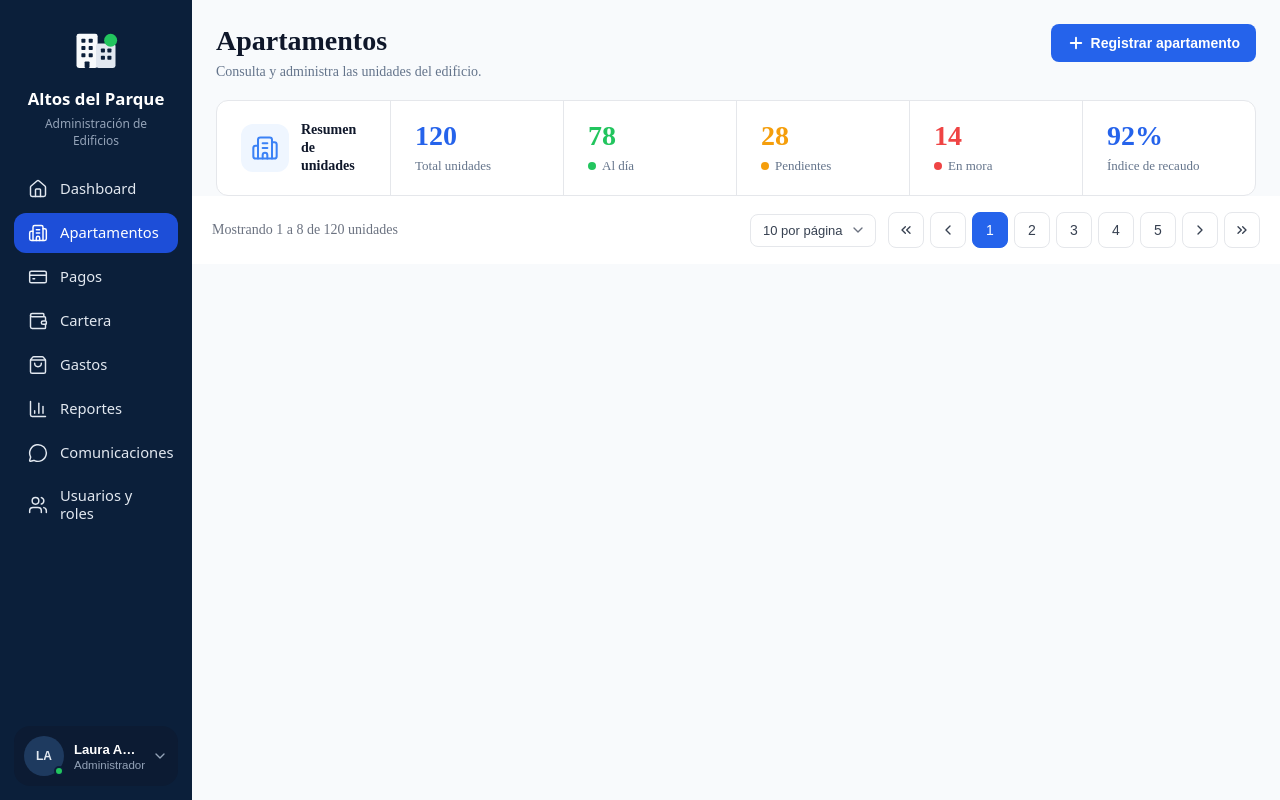
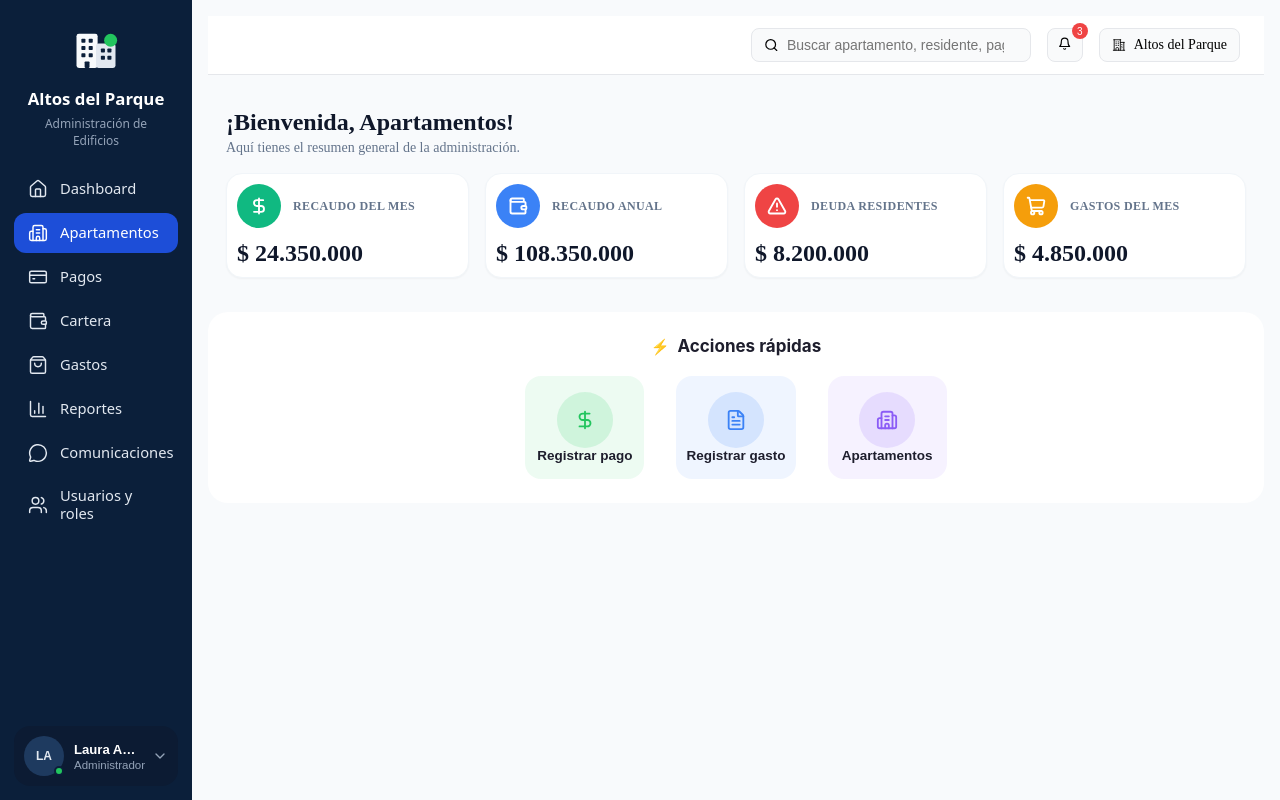
Before and after one commit to StartupName/admin-software, a React (Vite) app: page /apartments in a window 1280 px wide. Built offline with nearby package versions, Linux system fonts and the light colour scheme.

Commit message:
feat(apartments): reuse nav, cards and quick actions with json data

```diff
--- a/src/modules/apartments/Apartments.css
+++ b/src/modules/apartments/Apartments.css
@@ -1 +1,9 @@
-/*Write your code here*/
+.apartments {
+  display: flex;
+  flex-direction: column;
+  gap: 16px;
+  padding: 16px;
+  background: #f8fafc;
+  min-height: 100vh;
+  box-sizing: border-box;
+}
--- a/src/modules/apartments/Apartments.jsx
+++ b/src/modules/apartments/Apartments.jsx
@@ -1,13 +1,29 @@
 import './Apartments.css';
-import NavigationComponent from './components/NavigationComponent/NavigationComponent';
-import SummaryComponent from './components/SummaryComponent/SummaryComponent';
+
+import TopNavigationComponent from '../dashboard/components/topNavigationComponent/topNavigationComponent';
+import InformationCardsComponent from '../dashboard/components/InformationCardsComponent/InformationCardsComponent';
+import QuickActionsComponent from '../dashboard/components/QuickActionsComponent/QuickActionsComponent';
+
+import navData from './components/TopNavigation/example_data.json';
+import cardsData from './components/InformationCards/example_data.json';
+import quickActionsData from './components/QuickActions/example_data.json';
 
 function Apartments() {
   return (
-    <>
-      <SummaryComponent values={[120, 78, 28, 14, 92]} />
-      <NavigationComponent />
-    </>
+    <div className="apartments">
+      <TopNavigationComponent
+        organizationName={navData.organizationName}
+        notificationCount={navData.notificationCount}
+      />
+
+      <InformationCardsComponent
+        cardsData={cardsData}
+        adminName="Apartamentos"
+        showDatePicker={false}
+      />
+
+      <QuickActionsComponent actions={quickActionsData} />
+    </div>
   );
 }
 
--- /dev/null
+++ b/src/modules/apartments/components/InformationCards/example_data.json
@@ -0,0 +1,30 @@
+[
+  {
+    "id": "monthly-collection",
+    "title": "Recaudo del mes",
+    "value": "$ 24.350.000",
+    "circleColor": "#10B981",
+    "icon": "DollarSign"
+  },
+  {
+    "id": "annual-collection",
+    "title": "Recaudo anual",
+    "value": "$ 108.350.000",
+    "circleColor": "#3B82F6",
+    "icon": "Wallet"
+  },
+  {
+    "id": "resident-debt",
+    "title": "Deuda residentes",
+    "value": "$ 8.200.000",
+    "circleColor": "#EF4444",
+    "icon": "AlertTriangle"
+  },
+  {
+    "id": "monthly-expenses",
+    "title": "Gastos del mes",
+    "value": "$ 4.850.000",
+    "circleColor": "#F59E0B",
+    "icon": "ShoppingCart"
+  }
+]
--- /dev/null
+++ b/src/modules/apartments/components/QuickActions/example_data.json
@@ -0,0 +1,20 @@
+[
+  {
+    "id": 1,
+    "title": "Registrar pago",
+    "icon": "DollarSign",
+    "color": "#22C55E"
+  },
+  {
+    "id": 2,
+    "title": "Registrar gasto",
+    "icon": "FileText",
+    "color": "#3B82F6"
+  },
+  {
+    "id": 3,
+    "title": "Apartamentos",
+    "icon": "Building2",
+    "color": "#8B5CF6"
+  }
+]
--- /dev/null
+++ b/src/modules/apartments/components/TopNavigation/example_data.json
@@ -0,0 +1,5 @@
+{
+  "organizationName": "Altos del Parque",
+  "notificationCount": 3,
+  "searchPlaceholder": "Buscar apartamento, residente, pago..."
+}
--- a/src/modules/dashboard/components/InformationCardsComponent/InformationCardsComponent.jsx
+++ b/src/modules/dashboard/components/InformationCardsComponent/InformationCardsComponent.jsx
@@ -95,13 +95,19 @@ function MultiDatePicker({ availableDates, selectedDate, onChange }) {
 /* ------------------------------------------------------------------ */
 /*  AdminSummary: ensambla todo, adminName llega por prop              */
 /* ------------------------------------------------------------------ */
-function AdminSummary({ adminName, showDatePicker = true }) {
+// Reuse: icon map allows JSON test data (icon as string) to resolve to component
+// without requiring the component to be redesigned for server data
+const iconMap = { DollarSign, Wallet, AlertTriangle, ShoppingCart, BarChart3 }
+
+function AdminSummary({ adminName, showDatePicker = true, cardsData: cardsDataProp }) {
   // Datos de prueba para el selector de fechas (por ahora, un array estático)
   const testDates = ["Junio 2024", "Julio 2024", "Agosto 2024", "Septiembre 2024"];
   const [selectedDate, setSelectedDate] = useState("Agosto 2024");
 
-  // Datos de prueba para las tarjetas — en un caso real vendrían de una API
-  const cardsData = [
+  // Reuse: if cardsData is passed via props (e.g., from apartments/example_data.json),
+  // use that data and map icon strings to components; otherwise fallback to
+  // dashboard's default hardcoded data to preserve existing behavior
+  const defaultCardsData = [
     {
       id: "recaudo",
       icon: DollarSign,
@@ -137,7 +143,13 @@ function AdminSummary({ adminName, showDatePicker = true }) {
       value: "$ 6.110.000",
       circleColor: "#8B5CF6",
     },
-  ];
+  ]
+
+  const rawCardsData = cardsDataProp || defaultCardsData
+  const cardsData = rawCardsData.map((card) => ({
+    ...card,
+    icon: typeof card.icon === "string" ? iconMap[card.icon] || DollarSign : card.icon,
+  }))
 
   return (
     <div className="dashboard">
@@ -175,8 +187,11 @@ function AdminSummary({ adminName, showDatePicker = true }) {
   );
 }
 
- function InformationCardsComponent({ adminName, showDatePicker = true }) {
-  return <AdminSummary adminName={adminName} showDatePicker={showDatePicker} />;
+ // Reuse: InformationCardsComponent now forwards optional cardsData prop so that
+ // other modules (e.g., apartments) can reuse the same component with JSON test
+ // data without modifying its internal implementation
+ function InformationCardsComponent({ adminName, showDatePicker = true, cardsData }) {
+  return <AdminSummary adminName={adminName} showDatePicker={showDatePicker} cardsData={cardsData} />;
 }
 
 export default InformationCardsComponent
--- a/src/modules/dashboard/components/QuickActionsComponent/QuickActionsComponent.jsx
+++ b/src/modules/dashboard/components/QuickActionsComponent/QuickActionsComponent.jsx
@@ -1,9 +1,14 @@
 import './QuickActionsComponent.css';
 import { DollarSign, FileText, Building2 } from 'lucide-react';
 
+// Reuse: icon map strictly necessary for reusable behavior with JSON test data
+// (component receives icon as string from example_data.json and resolves it
+// without requiring a redesign for future server data)
+const iconMap = { DollarSign, FileText, Building2 }
+
 export const defaultQuickActions = [
   { id: 1, title: 'Registrar pago', icon: DollarSign, color: '#22C55E' },
-  { id: 2, title: 'Registrar gastos', icon: FileText, color: '#3B82F6' },
+  { id: 2, title: 'Registrar gasto', icon: FileText, color: '#3B82F6' },
   { id: 3, title: 'Apartamentos', icon: Building2, color: '#8B5CF6' },
 ];
 
@@ -31,7 +36,13 @@ function QuickActionCard({ icon: Icon, title, color }) {
 
 
 export default function QuickActionsComponent({ actions = defaultQuickActions }) {
-  const visibleActions = actions.slice(0, 6);
+  // Reuse: map icon strings from JSON to components, keep dynamic rendering
+  // of N records without hardcoding
+  const resolvedActions = actions.map((a) => ({
+    ...a,
+    icon: typeof a.icon === "string" ? iconMap[a.icon] || FileText : a.icon,
+  }))
+  const visibleActions = resolvedActions.slice(0, 6);
 
   return (
     <div className="quick-actions-container">
```
